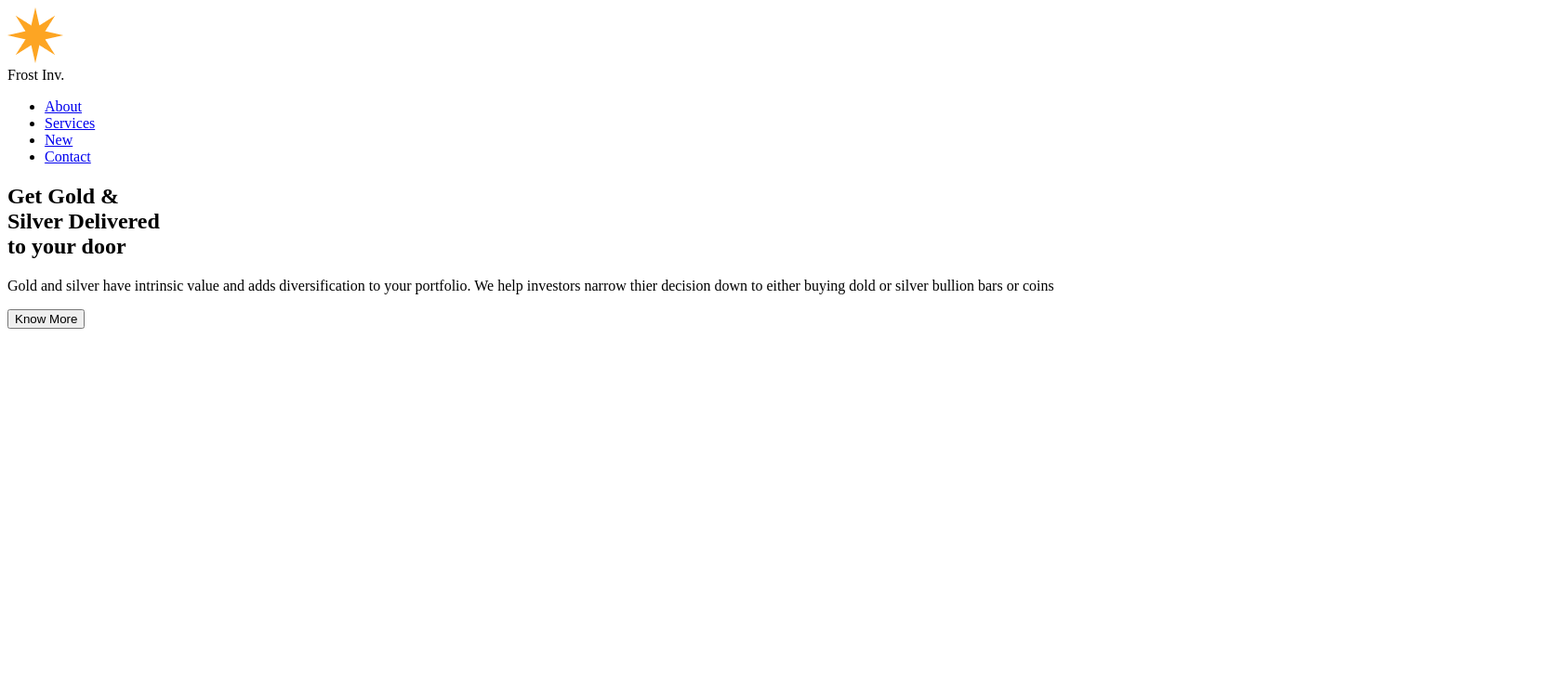
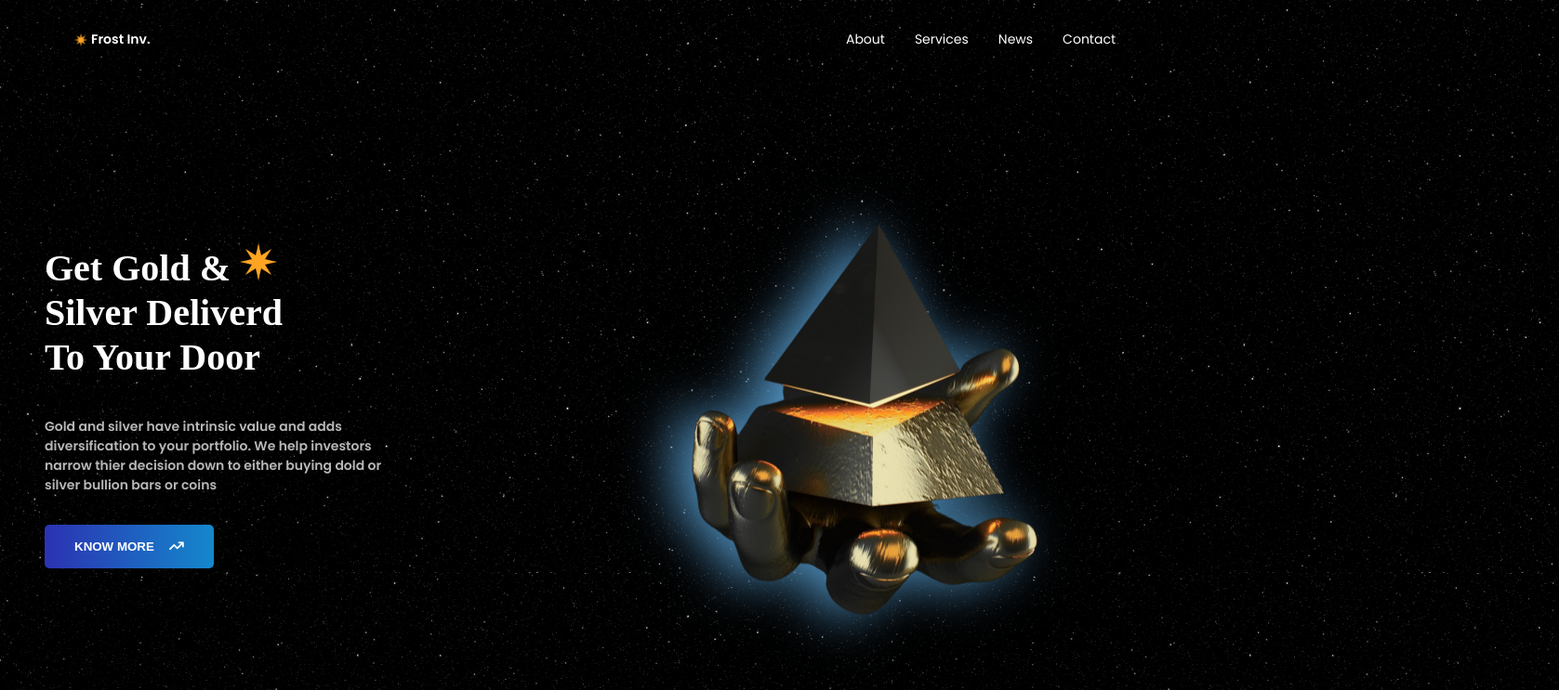
Before and after one commit to hamzaince6/Gsap-Example, a plain HTML site: page index.html in a window 1280 px wide. Shown: the top 743 px of the page at 93% size, 1677 px wide, since content can reach past the window. Drawn offline with nearby package versions, Linux system fonts and the light colour scheme; a web font is replaced by a local one.

Commit message:
gsap edit

```diff
--- a/index.html
+++ b/index.html
@@ -2,31 +2,35 @@
 <html lang="en">
 <head>
     <meta charset="UTF-8">
+    <meta http-equiv="X-UA-Compatible" content="IE=edge">
     <meta name="viewport" content="width=device-width, initial-scale=1.0">
-    <title>Gsap Test</title>
+    <title>Invest Company</title>
+    <link rel="stylesheet" href="https://cdnjs.cloudflare.com/ajax/libs/font-awesome/6.1.1/css/all.min.css" integrity="sha512-KfkfwYDsLkIlwQp6LFnl8zNdLGxu9YAA1QvwINks4PhcElQSvqcyVLLD9aMhXd13uQjoXtEKNosOWaZqXgel0g==" crossorigin="anonymous" referrerpolicy="no-referrer" />
+    <link rel="stylesheet" href="style.css">
 </head>
 <body>
     <header>
         <nav class="nav-bar">
             <div class="logo">
-                <img src="./img/star.png" alt="">
+                <img class="star" src="./img/star.png" alt="">
                 <div>Frost Inv.</div>
             </div>
             <ul class="menu-items">
-                <li><a href="#">About</a></li>
-                <li><a href="#">Services</a></li>
-                <li><a href="#">New</a></li>
-                <li><a href="#">Contact</a></li>
+                <li><a href="#">about</a></li>
+                <li><a href="#">services</a></li>
+                <li><a href="#">news</a></li>
+                <li><a href="#">contact</a></li>
             </ul>
         </nav>
     </header>
-
 
     <section class="section-one">
         <div class="container">
             <div class="left-side">
                 <div class="title">
-                    <h1>Get Gold & <br> Silver Delivered <br> to your door </h1>
+                    <h1>get gold &
+                         <img src="./img/star.png" alt="" class="star">
+                          <br> silver deliverd <br> to your door</h1>
                 </div>
 
                 <p class="p">
@@ -36,28 +40,27 @@
                     down to either buying dold or silver bullion bars or coins
                 </p>
 
-                <button>Know More</button>
+                <button>know more</button>
 
             </div>
-
-            <div class="right-side">
-                <img src="./img/gold.png" alt="" class="gold">
+            <div class="right-side pyramid">
+                <img src="./img/gold.png" alt="" class="gold glow image">
             </div>
         </div>
     </section>
 
-
-
     <section>
         <div class="container">
-            <div class="left-side">
-                <img src="./img/gold2.png" alt="">
+            <div class="left-side hand">
+                <img class="gold image" src="./img/gold2.png" alt="">
             </div>
             <div class="right-side">
+                <img src="./img/star.png" class="star star-s2" alt="">
                 <div class="title">
                     <h1>Investing for <br> the long term</h1>
                     <h2>Reasons for investing</h2>
                 </div>
+
                 <p class="p">
                     People often choose gold bullion as an long term investment.
                     Silver generally follows gold in terms of relative values, and in the past decade,
@@ -70,7 +73,7 @@
                     They can be traded in the short and medium term, gold &
                     silver prices move in the markets.
                 </p>
-                <button>See Directions</button>
+                <button>see directions</button>
             </div>
         </div>
     </section>
@@ -88,7 +91,7 @@
                     thick and through thin.</p>
                 </div>
 
-                <div class="line"></div>
+                <div class="line line-blue"></div>
 
                 <div class="type s-type">
                     <p>Silver</p>
@@ -97,9 +100,10 @@
                       in the short term.
                     </p>
                 </div>
+                <div class="line"></div>
             </div>
-            <div class="right-side">
-                <img src="/img/gold3.png" alt="" class="gold3">
+            <div class="right-side rotation">
+                <img class="gold3 image" src="./img/gold3.png" alt="">
             </div>
         </div>
     </section>
@@ -107,6 +111,7 @@
     <section>
         <div class="container">
             <div class="left-side">
+                <img src="./img/star.png" class="star-s4 star" alt="">
                 <div class="title">
                     <h1>3 direction</h1>
                     <h2>Choose your gold</h2>
@@ -118,6 +123,7 @@
                     For example, yellow gold 585* is a metal with the addition
                     of 28% silver and 113.5% copper.
                 </p>
+
                 <div class="line"></div>
             </div>
         </div>
@@ -201,15 +207,18 @@
     <footer>
         <div class="container">
             <div class="left-side">
-                <p> &copy; copyright 2024 . All rights reserved</p>
+                <p> &copy; copyright 2022 . All rights reserved</p>
             </div>
             <div class="right-side center">
                 <p>Term and Conditions</p>
             </div>
         </div>
     </footer>
+</body>
+
+<script src="https://cdnjs.cloudflare.com/ajax/libs/gsap/3.11.0/gsap.min.js"></script>
+<script src="https://cdnjs.cloudflare.com/ajax/libs/gsap/3.11.0/ScrollTrigger.min.js"></script>
 
 
-
-</body>
+<script src="./script.js"></script>
 </html>
--- a/script.js
+++ b/script.js
@@ -0,0 +1,178 @@
+gsap.registerPlugin(ScrollTrigger);
+
+gsap.from('.logo div', {
+    opacity: 0,
+    delay: 1,
+    x: 20
+});
+
+const menu_items = document.querySelector('.menu-items');
+gsap.from(menu_items.children, {
+    opacity: 0,
+    x: 0,
+    duration: 1,
+    delay: 1.5,
+    stagger: {
+        amount: 1
+    }
+});
+
+gsap.utils.toArray('.star').forEach(star => {
+    gsap.fromTo(star, {
+        rotation: 450,
+        opacity: 0,
+        y: 100
+    }, {
+        rotation: 0,
+        opacity: 1,
+        y: 0,
+        duration: 1,
+        delay: 1.5,
+        scrollTrigger: {
+            trigger: star,
+            toggleActions: "play reverse play reverse"
+        }
+    });
+});
+
+gsap.utils.toArray('.title').forEach(title => {
+    gsap.fromTo(title, {
+        letterSpacing: '10px',
+        opacity: 0,
+        x: 300,
+        skewX: 65
+    }, {
+        letterSpacing: '0',
+        opacity: 1,
+        x: 0,
+        skewX: 0,
+        duration: 1,
+        delay: .5,
+        scrollTrigger: {
+            trigger: title,
+            toggleActions: "play reverse play reverse"
+        }
+    });
+});
+
+gsap.utils.toArray('p').forEach(p => {
+    gsap.fromTo(p, {
+        opacity: 0,
+        x: 150,
+        skewX: 30
+    }, {
+        opacity: 1,
+        x: 0,
+        skewX: 0,
+        duration: 1,
+        delay: .5,
+        scrollTrigger: {
+            trigger: p,
+            toggleActions: "play reverse play reverse"
+        }
+    });
+});
+
+gsap.utils.toArray('button').forEach(button => {
+    gsap.fromTo(button, {
+        opacity: 0,
+    }, {
+        opacity: 1,
+        duration: 1,
+        delay: 1,
+        scrollTrigger: {
+            trigger: button,
+            toggleActions: "play reverse play reverse"
+        }
+    });
+});
+
+gsap.from('.pyramid', {
+    opacity: 0,
+    scale: .5,
+    duration: 1,
+    delay: .5
+});
+
+gsap.fromTo('.hand', {
+    scale: .2,
+    opacity: 0,
+    skewY: 30
+}, {
+    scale: 1,
+    opacity: 1,
+    skewY: 0,
+    duration: 1,
+    delay: .5,
+    scrollTrigger: {
+        trigger: '.hand',
+        toggleActions: "play reverse play reverse"
+    }
+});
+
+gsap.utils.toArray('.line').forEach(line => {
+    gsap.fromTo(line, {
+        opacity: 0,
+        width: '0%'
+    }, {
+        opacity: 1,
+        width: '100%',
+        duration: 1,
+        delay: 1,
+        scrollTrigger: {
+            trigger: line,
+            toggleActions: "play reverse play reverse"
+        }
+    });
+});
+
+gsap.utils.toArray('.rotation').forEach(rotate => {
+    gsap.fromTo(rotate, {
+        opacity: 0,
+        rotation: 350,
+        scale: .2
+    }, {
+        opacity: 1,
+        rotation: 0,
+        scale: 1,
+        duration: 1,
+        delay: 1,
+        scrollTrigger: {
+            trigger: rotate,
+            toggleActions: "play reverse play reverse"
+        }
+    });
+});
+
+gsap.fromTo('.card', {
+    opacity: 0,
+    scale: .1,
+}, {
+    opacity: 1,
+    scale: 1,
+    duration: 1,
+    delay: .5,
+    stagger: {
+        amount: 1
+    },
+    scrollTrigger: {
+        trigger: '.card',
+        toggleActions: "play reverse play reverse"
+    }
+});
+
+const menu = document.querySelector('.menu');
+
+gsap.from(menu.children, {
+    opacity: 0,
+    x: 50,
+    duration: 1,
+    delay: .5,
+    stagger: {
+        amount: 1
+    },
+    scrollTrigger: {
+        trigger: menu.children,
+        toggleActions: "play reverse play reverse"
+    }
+});
--- a/style.css
+++ b/style.css
@@ -0,0 +1,317 @@
+@import url('https://fonts.googleapis.com/css2?family=Poppins:wght@200;300;400;500;600;700&display=swap');
+*{
+    padding: 0;
+    margin: 0;
+    box-sizing: border-box;
+}
+
+@font-face {
+    font-family: bm;
+    src: url(./font/BlackMango-Black.otf);
+}
+
+h1{
+    font-family: bm;
+}
+
+body{
+    background: url(./img/stars-bg.png);
+    color: rgb(184, 182, 182);
+    font-family: 'Poppins', sans-serif;
+    overflow-x: hidden;
+}
+
+.nav-bar{
+    display: flex;
+    justify-content: space-between;
+    padding: 2rem 5rem;
+    /* font-size: 18px; */
+}
+
+.logo{
+    display: flex;
+    align-items: center;
+    font-size: 14px;
+    font-weight: 600;
+    color: #fff;
+}
+
+.logo .star{
+    width: 14px;
+    object-fit: cover;
+    margin-right: 4px;
+}
+
+.menu-items{
+    display: flex;
+    gap: 2rem;
+}
+
+li{
+    list-style: none;
+    text-transform: capitalize;
+}
+
+a{
+    text-decoration: none;
+    color: #fff;
+    font-size: 14px;
+    display: block;
+    transition: .3s ease;
+}
+
+a:hover{
+    text-decoration: underline;
+    transform: scale(1.1);
+}
+
+section{
+    height: 100vh;
+    padding: 3rem;
+}
+
+.section-one{
+    height: calc(100vh - 85px);
+}
+
+.container{
+    display: grid;
+    grid-template-columns: repeat(2,1fr);
+    margin: auto;
+    align-items: center;
+    max-width: 1300px;
+}
+
+.gold{
+    height: 600px;
+    width: 600px;
+    object-fit: cover;
+}
+.title{
+    line-height: 1.2;
+}
+.title h1{
+    font-size: 40px;
+    text-transform: capitalize;
+    margin-bottom: 0.5rem;
+    color: #fff;
+}
+
+.title .star{
+    width: 40px;
+}
+
+p{
+    font-size: 14px;
+    font-weight: 600;
+    max-width: 400px;
+}
+
+.p{
+    padding: 2rem 0;
+}
+
+button{
+    border: none;
+    outline: none;
+    background: linear-gradient(to right,
+    #2B32B2 , #1488CC
+    );
+    color: #fff;
+    padding: 1rem 2rem;
+    text-transform: uppercase;
+    font-weight: 600;
+    border-radius: 5px;
+    cursor: pointer;
+    transition: .3s ease;
+}
+
+button::after{
+    font: normal normal normal 14px/1 FontAwesome;
+    content: '\e098';
+    margin-left: 1rem;
+}
+
+button:hover{
+    background: linear-gradient(to right, #121772, #075886);
+}
+
+.glow{
+    filter: drop-shadow(-20px 0px 1.75em rgb(81,147,194));
+}
+
+
+.right-side{
+    justify-self: flex-end;
+}
+
+.title h2{
+    font-size: 24px;
+    opacity: .5;
+}
+
+.line{
+    width: 100%;
+    background-color: rgb(184, 182, 182);
+    height: 2px;
+    margin-top: 1rem;
+}
+
+.gold3{
+    width: 450px;
+    height: 450px;
+    object-fit: cover;
+}
+
+.type{
+    padding: 1rem 0;
+}
+
+.type :first-child{
+    font-size: 18px;
+}
+
+.g-type{
+    color: #0152fc;
+}
+
+.line-blue{
+    background-color: #0152fc;
+}
+
+
+.card-container{
+    display: flex;
+    justify-content: center;
+    align-items: center;
+    gap: 3rem;
+    padding-top: 2rem;
+}
+
+.card{
+    /* background-color: #0152fc; */
+    width: 28%;
+    border-radius: 5px;
+    padding: 1rem;
+    cursor: pointer;
+    transition: .8s ease;
+}
+
+.img-card{
+    max-width: 350px;
+    max-height: 350px;
+    width: 100%;
+    object-fit: cover;
+}
+
+
+.card-1{
+    background: linear-gradient(to right,
+    #545d60 , #283048
+    );
+}
+.card-2{
+    background: linear-gradient(to right,
+    #4b485a , #1f1c2c
+    );
+}
+.card-3{
+    background: linear-gradient(to right,
+    #3f4c6b , #535e79
+    );
+}
+
+.card:hover{
+    background: linear-gradient(to left,
+    #3a7bd5, #00d2ff
+    );
+}
+
+
+.color{
+    font-size: 24px;
+    font-weight: 700;
+    margin-bottom: .5rem;
+}
+
+.card span{
+    text-transform: uppercase;
+    font-weight: 200;
+    color: #fff;
+}
+
+.card:hover .color{
+    color: #fff;
+}
+
+.txt{
+    font-size: 24px;
+}
+
+.txt span{
+    color: #0152fc;
+}
+
+.sides{
+    padding-top: 5rem;
+}
+
+.menu{
+    display: flex;
+    max-width: 400px;
+    flex-wrap: wrap;
+    gap: 1rem;
+}
+
+.menu li{
+    width: 30%;
+}
+
+.footer-section{
+    height: auto;
+}
+
+footer{
+    padding: 3rem;
+}
+
+.center{
+    justify-self: center;
+}
+
+.star-s2{
+    position: absolute;
+    width: 65px;
+    right: -2%;
+}
+
+.star-s4{
+    width: 65px;
+    position: absolute;
+    left: -2%;
+    margin-top: 2.5rem;
+}
+
+.star-s5{
+    position: absolute;
+    left: 40%;
+    width: 40px;
+}
+
+.image{
+    animation: float 3s ease-in-out infinite;
+}
+
+
+@keyframes float {
+    0%{
+        transform: translateY(0);
+    }
+    50%{
+        transform: translateY(-15px);
+    }
+    100%{
+        transform: translateY(0px);
+    }
+
+}
```
